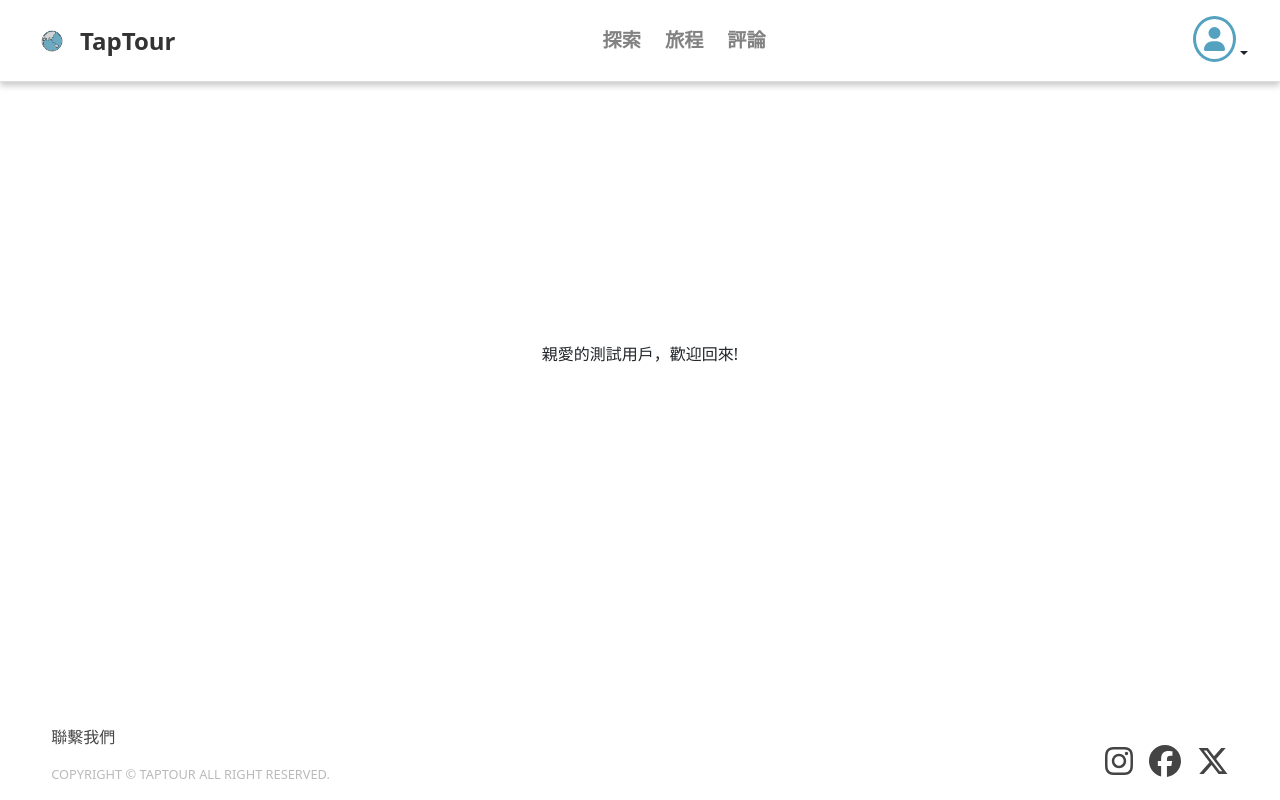
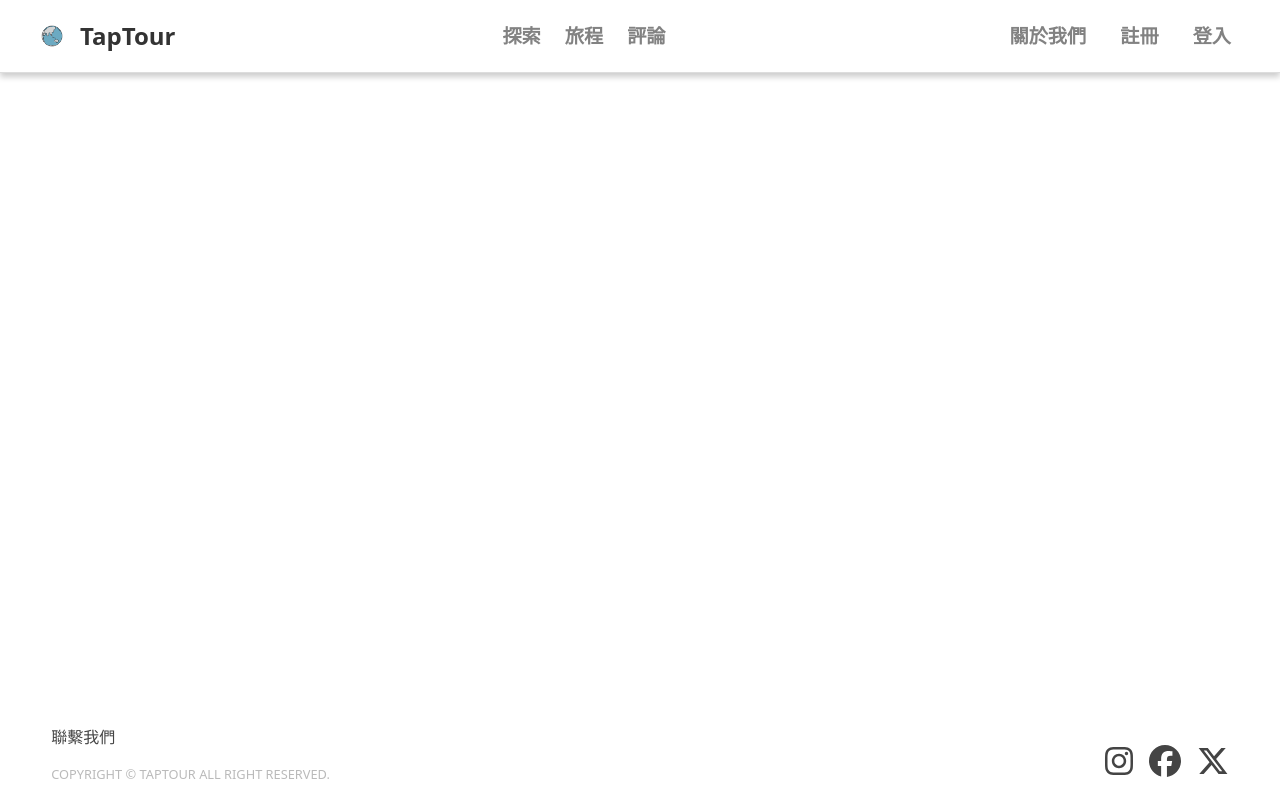
Before and after one commit to brownishgreen/TapTour, a React (Vite) app in the folder frontend/: page / in a window 1280 px wide. Built offline with nearby package versions, Linux system fonts and the light colour scheme; no server answers.

Commit message:
feat: implement dynamic header switching based on login state

```diff
--- a/frontend/src/App.jsx
+++ b/frontend/src/App.jsx
@@ -1,4 +1,4 @@
-import { React, useState } from 'react'
+import { React, useState, useEffect } from 'react'
 import { BrowserRouter as Router, Routes, Route } from 'react-router-dom'
 import 'bootstrap/dist/css/bootstrap.min.css'
 import 'bootstrap/dist/js/bootstrap.bundle.min.js'
@@ -9,22 +9,61 @@ import Homepage from './pages/Homepage'
 import ActivitiesPage from './pages/ActivitiesPage'
 import ProductsPage from './pages/ProductsPage'
 import ProtectedRoute from './components/ProtectedRoute'
+import axios from 'axios'
 
 function App() {
   const [isLoggedIn, setIsLoggedIn] = useState(false)
+
+  useEffect(() => {
+    const verifyLogin = async () => {
+      try {
+        await axios.get('http://localhost:3000/api/user/verify', {
+          withCredentials: true,
+        })
+        setIsLoggedIn(true)
+      } catch (err) {
+        setIsLoggedIn(false)
+      }
+    }
+    verifyLogin()
+  }, [])
   return (
     <Router>
       <Routes>
-        <Route path="/" element={<Homepage />} />
+        <Route
+          path="/"
+          element={
+            <Homepage isLoggedIn={isLoggedIn} setIsLoggedIn={setIsLoggedIn} />
+          }
+        />
         <Route path="/register" element={<RegisterPage />} />
         <Route path="/login" element={<LoginPage />} />
-        <Route path="/activities" element={<ActivitiesPage />} />
-        <Route path="/products" element={<ProductsPage />} />
+        <Route
+          path="/activities"
+          element={
+            <ActivitiesPage
+              isLoggedIn={isLoggedIn}
+              setIsLoggedIn={setIsLoggedIn}
+            />
+          }
+        />
+        <Route
+          path="/products"
+          element={
+            <ProductsPage
+              isLoggedIn={isLoggedIn}
+              setIsLoggedIn={setIsLoggedIn}
+            />
+          }
+        />
         <Route
           path="/profile"
           element={
             <ProtectedRoute isLoggedIn={isLoggedIn}>
-              <ProfilePage isLoggedIn={true} setIsLoggedIn={setIsLoggedIn} />
+              <ProfilePage
+                isLoggedIn={isLoggedIn}
+                setIsLoggedIn={setIsLoggedIn}
+              />
             </ProtectedRoute>
           }
         />
--- a/frontend/src/pages/ActivitiesPage.jsx
+++ b/frontend/src/pages/ActivitiesPage.jsx
@@ -5,19 +5,19 @@ import CardItem from '../components/CardItem'
 import HeroBanner from '../components/HeroBanner'
 import Pagination from '../components/Pagination'
 
-const ActivitiesPage = () => {
-
+const ActivitiesPage = ({ isLoggedIn, setIsLoggedIn }) => {
   const activities = Array(12).fill({
-    buttonText: "深入瞭解",
-      image: "https://images.unsplash.com/photo-1735506266367-d6941df3efdc?q=80&w=2970&auto=format&fit=crop&ixlib=rb-4.0.3&ixid=M3wxMjA3fDB8MHxwaG90by1wYWdlfHx8fGVufDB8fHx8fA%3D%3D",
-      title: "Activity Title",
-      subtitle: "Subtitle",
-      description: "Description"
+    buttonText: '深入瞭解',
+    image:
+      'https://images.unsplash.com/photo-1735506266367-d6941df3efdc?q=80&w=2970&auto=format&fit=crop&ixlib=rb-4.0.3&ixid=M3wxMjA3fDB8MHxwaG90by1wYWdlfHx8fGVufDB8fHx8fA%3D%3D',
+    title: 'Activity Title',
+    subtitle: 'Subtitle',
+    description: 'Description',
   })
 
   return (
     <div className="activities-page">
-      <Header />
+      <Header isLoggedIn={isLoggedIn} setIsLoggedIn={setIsLoggedIn} />
       <div className="activities-page__hero-banner">
         <HeroBanner
           imageURL="../src/assets/images/hero-banner-image.jpg"
@@ -29,7 +29,14 @@ const ActivitiesPage = () => {
         <SearchBar />
         <div className="activities-page__card-container">
           {activities.map((activity, index) => (
-            <CardItem key={index} buttonText={activity.buttonText} image={activity.image} title={activity.title} subtitle={activity.subtitle} description={activity.description} />
+            <CardItem
+              key={index}
+              buttonText={activity.buttonText}
+              image={activity.image}
+              title={activity.title}
+              subtitle={activity.subtitle}
+              description={activity.description}
+            />
           ))}
         </div>
         <Pagination />
--- a/frontend/src/pages/Homepage.jsx
+++ b/frontend/src/pages/Homepage.jsx
@@ -1,36 +1,13 @@
 import React from 'react'
-import { useState, useEffect } from 'react'
+// import { useState, useEffect } from 'react'
 import Header from '../components/Header'
 import Footer from '../components/Footer'
 
-const Homepage = () => {
-  const [isLoggedIn, setIsLoggedIn] = useState(true) //假設已登入
-  const [user, setUser] = useState({
-    username: '測試用戶',
-    email: 'test@test.com',
-  })
-
-  // 模擬登入狀態
-  useEffect(() => {
-    const token = document.cookie
-      .split(';')
-      .find((row) => row.startsWith('auth_token='))
-    if (token) {
-      setIsLoggedIn(true)
-      setUser({ username: '測試用戶', email: 'test@test.com' })
-    }
-  }, [])
-
+const Homepage = ({ isLoggedIn, setIsLoggedIn }) => {
   return (
     <div className="homepage">
-      <Header isLoggedIn={isLoggedIn} />
-      <main>
-        {isLoggedIn ? (
-          <p>親愛的{user.username}，歡迎回來!</p>
-        ) : (
-          <p>請先登入以查看更多內容</p>
-        )}
-      </main>
+      <Header isLoggedIn={isLoggedIn} setIsLoggedIn={setIsLoggedIn} />
+      <main></main>
       <Footer />
     </div>
   )
--- a/frontend/src/pages/ProductsPage.jsx
+++ b/frontend/src/pages/ProductsPage.jsx
@@ -6,19 +6,19 @@ import SearchBar from '../components/SearchBar'
 import CardItem from '../components/CardItem'
 import Pagination from '../components/Pagination'
 
-const ProductsPage = () => {
-
+const ProductsPage = ({ isLoggedIn, setIsLoggedIn }) => {
   const products = Array(12).fill({
-    buttonText: "立刻購買",
-    image: "https://plus.unsplash.com/premium_photo-1684407617372-106ebb96091e?q=80&w=2070&auto=format&fit=crop&ixlib=rb-4.0.3&ixid=M3wxMjA3fDB8MHxwaG90by1wYWdlfHx8fGVufDB8fHx8fA%3D%3D",
-    title: "Activity Title",
-    subtitle: "Subtitle",
-    description: "Description"
+    buttonText: '立刻購買',
+    image:
+      'https://plus.unsplash.com/premium_photo-1684407617372-106ebb96091e?q=80&w=2070&auto=format&fit=crop&ixlib=rb-4.0.3&ixid=M3wxMjA3fDB8MHxwaG90by1wYWdlfHx8fGVufDB8fHx8fA%3D%3D',
+    title: 'Activity Title',
+    subtitle: 'Subtitle',
+    description: 'Description',
   })
 
   return (
     <div className="products-page">
-      <Header />
+      <Header isLoggedIn={isLoggedIn} setIsLoggedIn={setIsLoggedIn} />
       <div className="products-page__hero-banner">
         <HeroBanner
           imageURL="../src/assets/images/product-page-hero-banner.jpg"
@@ -30,7 +30,14 @@ const ProductsPage = () => {
         <SearchBar />
         <div className="products-page__card-container">
           {products.map((product, index) => (
-            <CardItem key={index} buttonText={product.buttonText} image={product.image} title={product.title} subtitle={product.subtitle} description={product.description} />
+            <CardItem
+              key={index}
+              buttonText={product.buttonText}
+              image={product.image}
+              title={product.title}
+              subtitle={product.subtitle}
+              description={product.description}
+            />
           ))}
         </div>
       </main>
```
